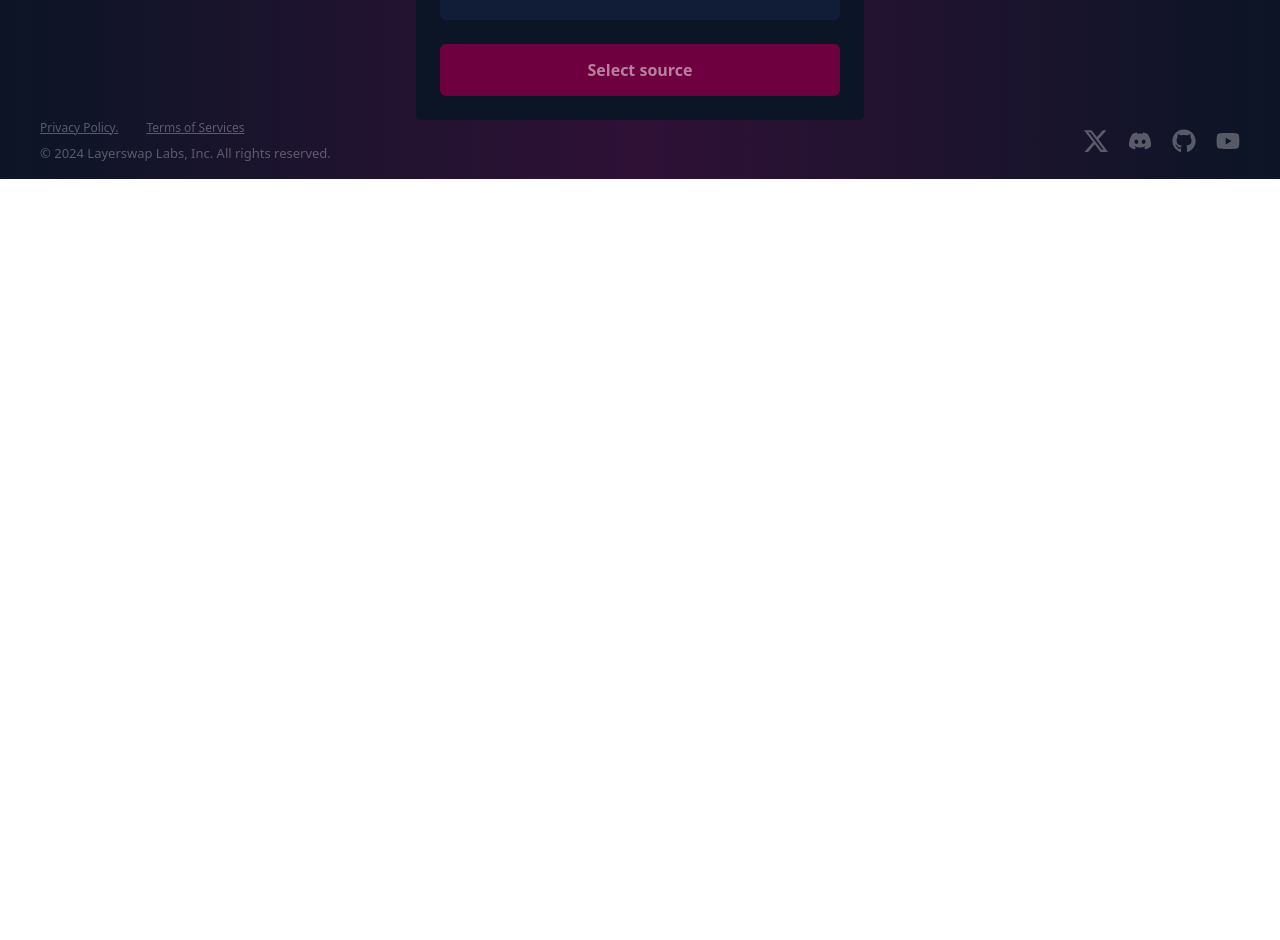
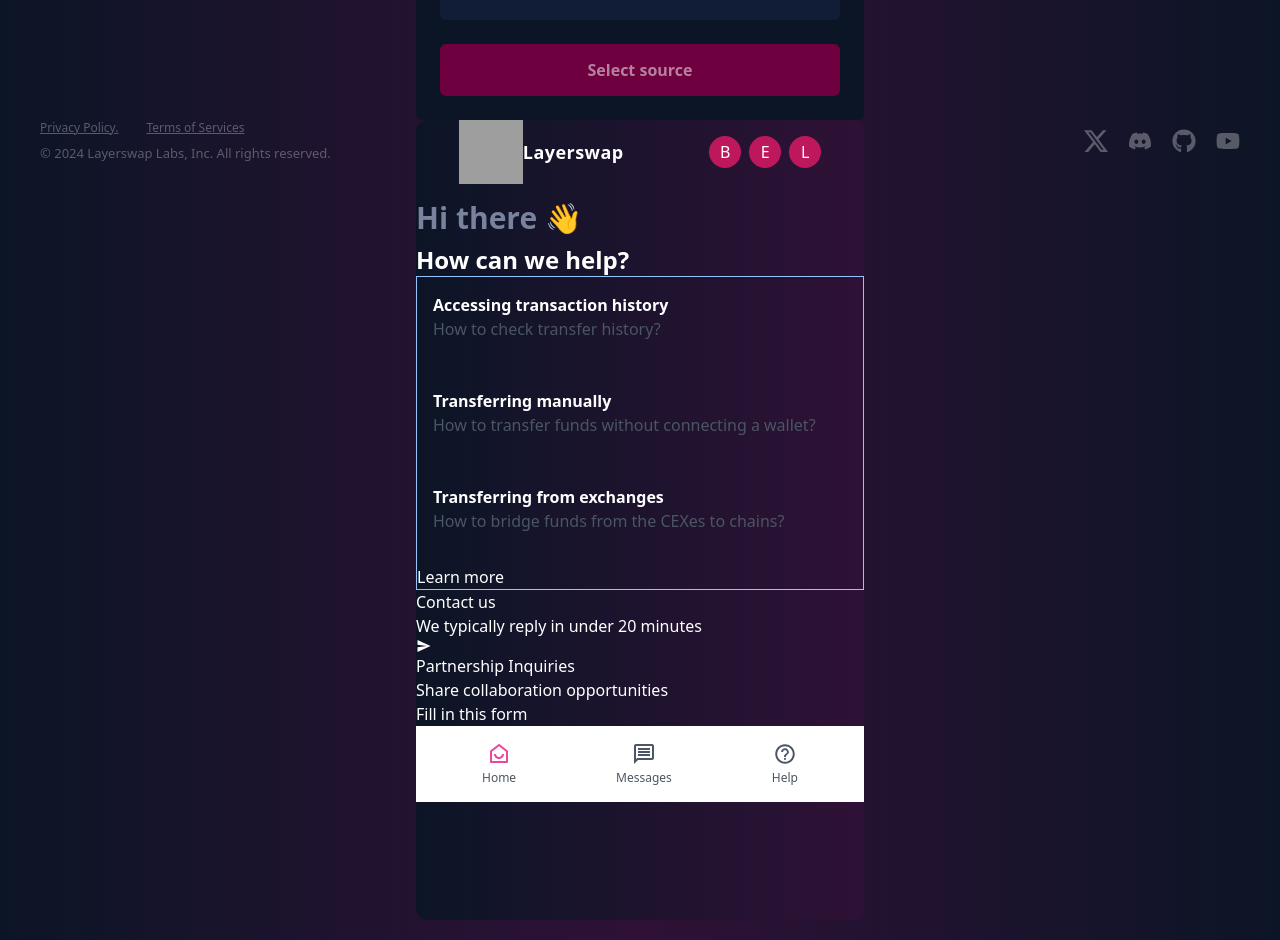
Before and after one commit to heyfey-dev/Layerswap, a Next.js app: page /subpage in a window 1280 px wide. Shown: the part 621-1561 px from the top of the page. Before the commit the page ends 800 px from the top, so only its background shows below. Built offline with nearby package versions, Linux system fonts and the light colour scheme; grey boxes are pictures that could not be loaded.

Commit message:
woked on the wallet modal & working on the helpchat model

```diff
--- /dev/null
+++ b/app/components/HelpChatModal.jsx
@@ -0,0 +1,100 @@
+import React from "react";
+import { RiHomeSmile2Line } from "react-icons/ri";
+import { MdOutlineMessage } from "react-icons/md";
+import { IoMdSend } from "react-icons/io";
+import { IoMdHelpCircleOutline } from "react-icons/io";
+import layerswapLogo from "../public/layerswap_logo.png";
+import Image from "next/image";
+
+const HelpChatModal = () => {
+  return (
+    <div className="rounded-xl bg-gradient-to-r from-[#0c1526] to-[#2f1136] text-white h-screen flex flex-col">
+      {/* Header */}
+      <div className="flex justify-around items-center">
+        <div className="flex items-center mb-4">
+          <Image
+            src={layerswapLogo}
+            alt="layer"
+            height={80}
+            width={80}
+            className="h-[50px] w-[50px] md:h-16 md:w-16"
+          />
+          <span className="text-lg font-semibold tracking-wide">Layerswap</span>
+        </div>
+        <div className="flex space-x-2 mb-4">
+          <div className="w-8 h-8 bg-pink-700 rounded-full flex items-center justify-center">
+            B
+          </div>
+          <div className="w-8 h-8 bg-pink-700 rounded-full flex items-center justify-center">
+            E
+          </div>
+          <div className="w-8 h-8 bg-pink-700 rounded-full flex items-center justify-center">
+            L
+          </div>
+        </div>
+      </div>
+
+      <div>
+        <h1 className="text-3xl text-[#7a839e] font-bold mb-2">Hi there 👋</h1>
+        <h2 className="text-2xl font-semibold">How can we help?</h2>
+      </div>
+
+      {/* Help Topics */}
+      <div className="border border-blue-300">
+        <div className="space-y-4">
+          <div className="p-4">
+            <h3 className="font-semibold">Accessing transaction history</h3>
+            <p className="text-gray-600">How to check transfer history?</p>
+          </div>
+          <div className="p-4">
+            <h3 className="font-semibold">Transferring manually</h3>
+            <p className="text-gray-600">
+              How to transfer funds without connecting a wallet?
+            </p>
+          </div>
+          <div className="p-4">
+            <h3 className="font-semibold">Transferring from exchanges</h3>
+            <p className="text-gray-600">
+              How to bridge funds from the CEXes to chains?
+            </p>
+          </div>
+          <button>Learn more</button>
+        </div>
+      </div>
+
+      {/* contact us */}
+      <div>
+        <div>
+          <h3>Contact us</h3>
+          <p>We typically reply in under 20 minutes</p>
+        </div>
+        <IoMdSend />
+      </div>
+
+      {/* partnership inquiries */}
+      <div>
+        <h3>Partnership Inquiries</h3>
+        <p>Share collaboration opportunities</p>
+        <button>Fill in this form</button>
+      </div>
+
+      {/* Bottom Navigation */}
+      <div className="bg-white text-gray-600 p-4 flex justify-around items-center">
+        <button className="flex flex-col items-center">
+          <RiHomeSmile2Line className="w-6 h-6 text-pink-500" />
+          <span className="text-xs mt-1">Home</span>
+        </button>
+        <button className="flex flex-col items-center">
+          <MdOutlineMessage className="w-6 h-6" />
+          <span className="text-xs mt-1">Messages</span>
+        </button>
+        <button className="flex flex-col items-center">
+          <IoMdHelpCircleOutline className="w-6 h-6" />
+          <span className="text-xs mt-1">Help</span>
+        </button>
+      </div>
+    </div>
+  );
+};
+
+export default HelpChatModal;
--- a/app/components/WalletModal.jsx
+++ b/app/components/WalletModal.jsx
@@ -9,7 +9,7 @@
   ];
 
   return (
-    <div className="bg-[#0f192e] absolute right-5 top-[10%] p-5 rounded-lg w-44 animate-slideDown">
+    <div className="bg-[#0f192e] absolute right-5 top-[5%] p-5 rounded-lg w-44 animate-slideDown">
       {networks.map((network, index) => (
         <button
           key={network.name}
@@ -21,7 +21,7 @@
               <div
                 key={iconIndex}
                 className="w-6 h-6 flex items-center justify-center bg-gray-800 rounded-full text-base absolute"
-                style={{ right: `${iconIndex * 15}px`, zIndex: network.icons.length - iconIndex }}
+                style={{ right: `${iconIndex * 17}px`, zIndex: network.icons.length - iconIndex }}
               >
                 {icon}
               </div>
--- a/app/subpage/page.jsx
+++ b/app/subpage/page.jsx
@@ -13,6 +13,7 @@
 import { TokenProvider, useTokenContext } from "../context/TokenContext";
 import { fetchTokenInfo } from "../api/tokens";
 import WalletModalCard from "../components/WalletModal";
+import HelpChatModel from "../components/HelpChatModal"
 
 const LayerswapAppContent = () => {
   const {
@@ -98,10 +99,10 @@
             <button type="button" onClick={toggleWalletModal} className="hover:bg-[#1c2d4a] outline-none p-2 rounded-md transition-colors duration-200">
               <FaWallet />
             </button>
-            <button type="button">
+            <button type="button" className="hover:bg-[#1c2d4a] outline-none p-2 rounded-md transition-colors duration-200">
               <BiCommentDetail />
             </button>
-            <button type="button" onClick={() => setModalOpen(true)}>
+            <button type="button" onClick={() => setModalOpen(true)} className="hover:bg-[#1c2d4a] outline-none p-2 rounded-md transition-colors duration-200">
               <FaBars />
             </button>
           </section>
@@ -205,7 +206,7 @@
             </div>
           </section>
 
-        {/* wallet modal card */}
+        {/* wallet modal card rendering */}
         {isWalletModalOpen && <WalletModalCard onClose={toggleWalletModal} />}
 
           {/* Button to select source token */}
@@ -218,6 +219,7 @@
           </button>
         </form>
 
+        <HelpChatModel />
         {/* Popups for token search */}
         <TokenSearchPopup
           isFromToken={true}
```
